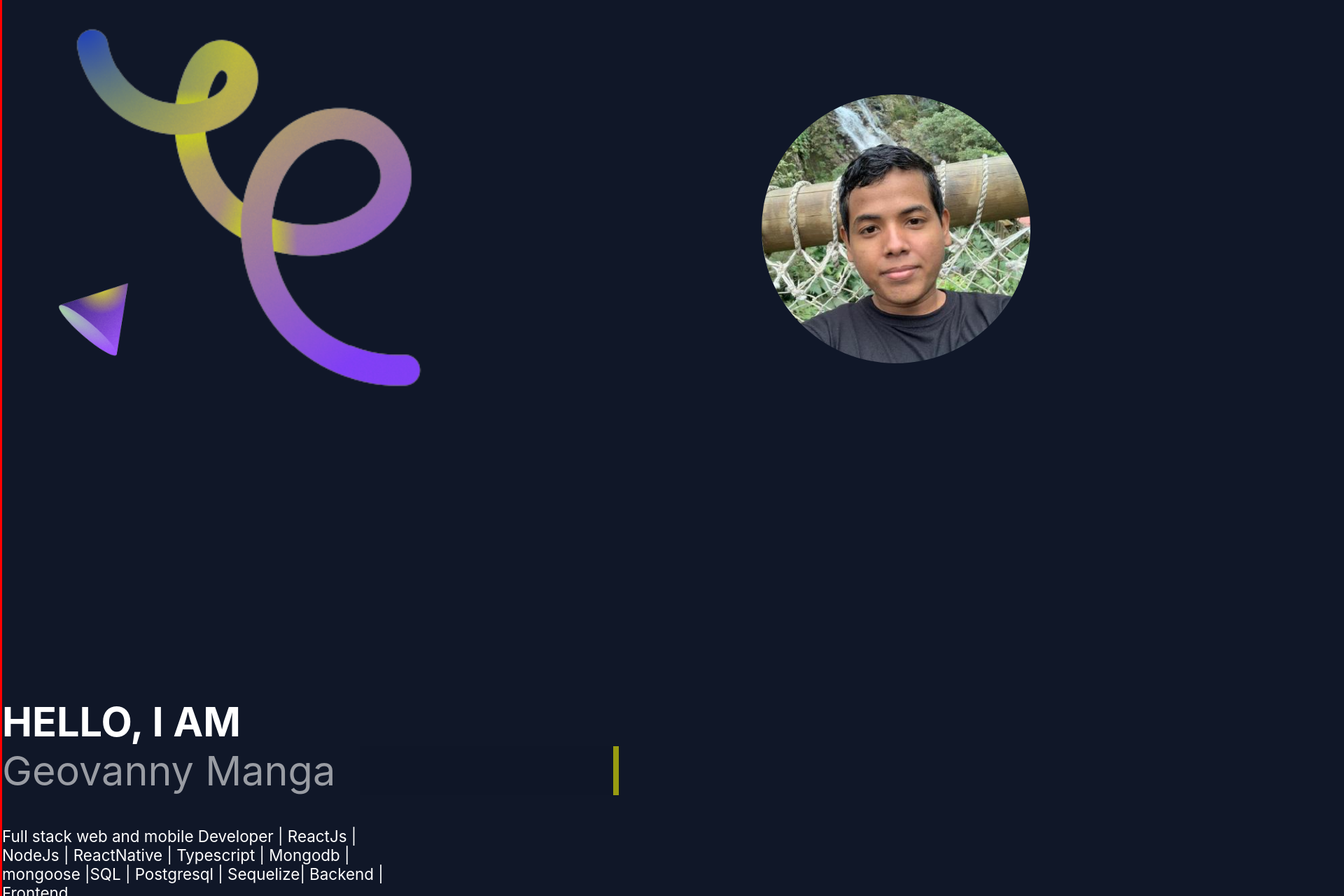
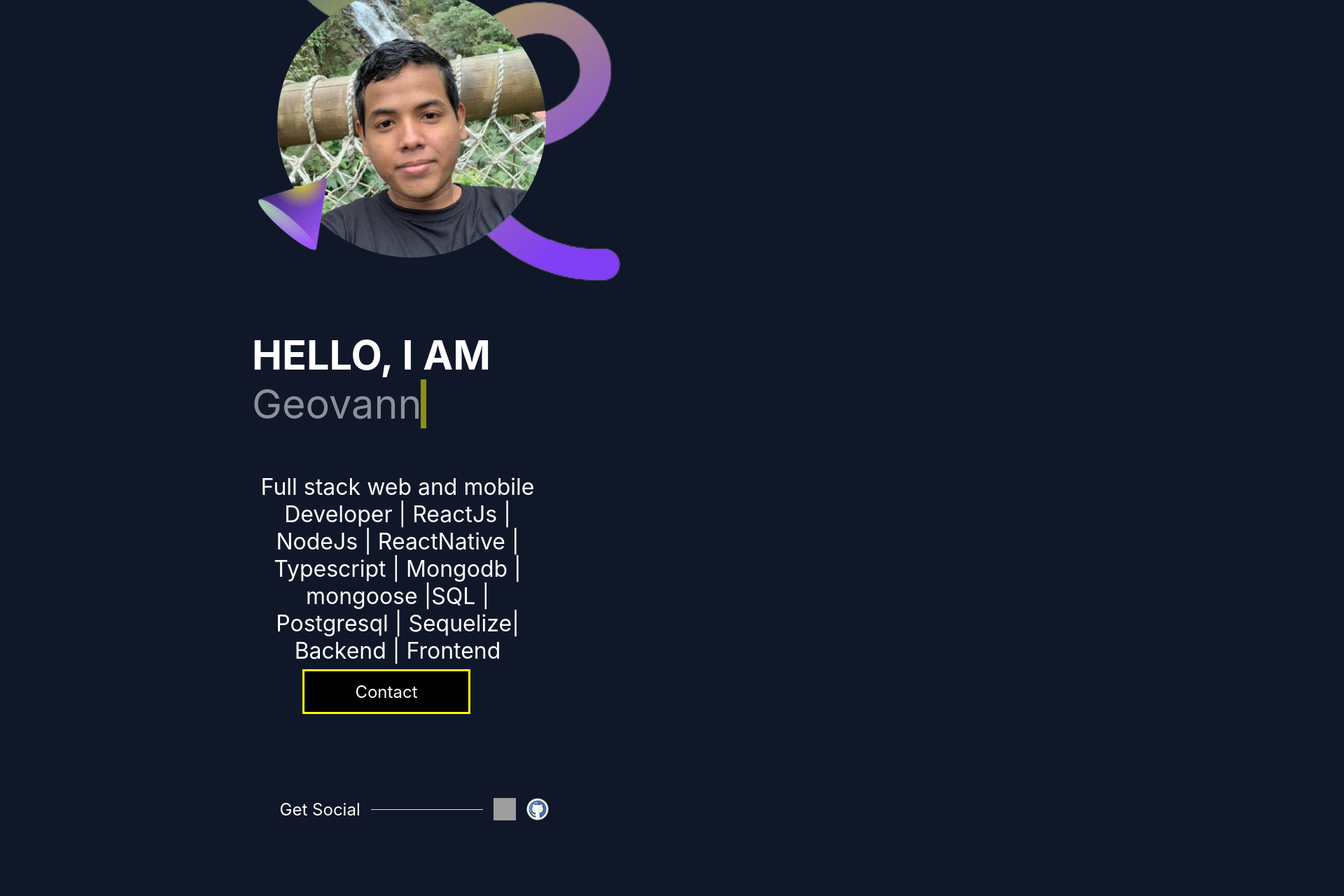
Before and after one commit to GeovannyManga/My-Portafolio, a React (Vite) app: page /home in a window 1280 px wide. Shown: the part 200-1480 px from the top of the page at 70% size, 1920 px wide, since content can reach past the window. After the commit the page ends 1372 px from the top, so only its background shows below. Built offline with nearby package versions, Linux system fonts and the light colour scheme; grey boxes are pictures that could not be loaded.

Commit message:
nueva actualizacion

```diff
--- a/src/App.jsx
+++ b/src/App.jsx
@@ -19,7 +19,6 @@ function App() {
   return (
     <div className='app'>
       <NavBar/>
-     {!isWelcomePage && <ShowModal/>}
      <Routes>
       <Route exact path='/' element={<Welcome/>}/>
       <Route exact path='/home' element={<Home/>}/>
@@ -31,6 +30,7 @@ function App() {
      </Routes>
 
      {/* Mostrar ShowModal en todas partes excepto en /welcome */}
+     {!isWelcomePage && <ShowModal/>}
     </div>
   )
 }
--- a/src/index.css
+++ b/src/index.css
@@ -0,0 +1,3 @@
+#root{
+width: 100%;
+}
--- a/src/styles/contact.css
+++ b/src/styles/contact.css
@@ -133,12 +133,24 @@ i{
 }
 
 
-@media (max-width: 970px) {
+@media (max-width: 1024px) {
   .contact-card{
     display: flex;
     flex-direction: column;
-    width: 300%;
+    width: 240%;
   height: 70em;
   }
 
+  .social-link{
+    font-size: 2em;
+  }
+
+  .social-link:hover{
+    font-size: 2.5em;
+  }
+
+  .contact-details h2 {
+    font-size: 3;
+  }
+
 }
--- a/src/styles/home.css
+++ b/src/styles/home.css
@@ -191,52 +191,37 @@ visibility: visible;}
 
 
 @media (max-width: 1280px) {
+
   .div-home{
-    position: absolute;
-    border: solid red;
+    overflow: visible;
     display: flex;
-    flex-direction:column-reverse;
-    width: 200%;
-    height: 200%;
-    margin-left: 0em;
-  }
-  .foto{
-    position: relative;
-    width: 24em;
-    height: 24em;
-    margin-top: 6em;
+    flex-direction: column-reverse;
     margin-left: auto;
     margin-right: auto;
-    background-image: url("../assets/yo.jpeg");
-    background-size:cover;
-    border-radius: 50%;
-  }
-  .ilustraciones{
-    margin-top: 0;
-    width: 100%;
-    height: 50%;
-    opacity: 0;
-      transform: translateX(-100%);
-      animation: entrada2 5s ease-out forwards;
-
+    width: 80%;
+    padding-left: 10em;
   }
 
-  .div-name{
-    margin-top: 10em;
-    display: flex;
-    flex-direction: column;
+  .skills{
+    font-size: 2em;
+    color: var(--text-color);
+    margin-top: 2em;
+    width: 13em;
+    height: 5em;
 }
 
-.ilustra2 {
-  position: relative;
-  top: -12em;
-  left: 2em;
-  z-index: 9999;
-  width: 15em;
-  height: 15em;
-  background-image: url("../assets/detalle.png");
-  background-size: cover;
-  background-color: transparent;
+.texto{
+  text-align: center;
+}
+
+.div-name{
+  margin-left: 4.5em;
+}
+
+.btn-contact{
+  margin: 3em;
+  margin-top: 5em;
+
 }
 
 
--- a/src/styles/showmodals.css
+++ b/src/styles/showmodals.css
@@ -1,16 +1,19 @@
 @keyframes animate4{
     0%{
       transform: translatex(100px);
+      visibility: hidden;
       opacity: 0;
     }
     50%{
         transform: translatex(100px);
         opacity: 0.2;
+        visibility: hidden;
       }
 
     50%{
         transform: translatex(100px);
         opacity: 0.5;
+        visibility: hidden;
       }
       80%{
         transform: translatex(100px);
```
